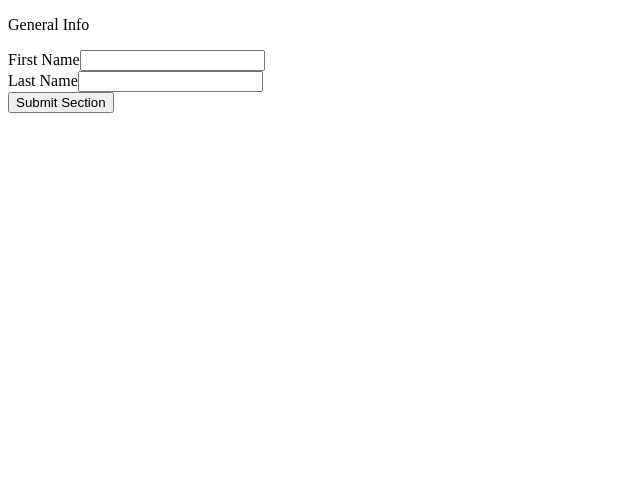
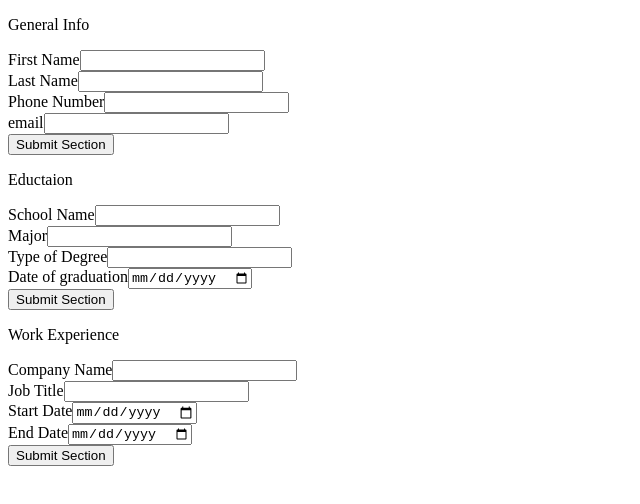
Before and after one commit to AlecBongard/cv-project, a React (Create React App) app: page / in a window 1280 px wide. Shown: the top 504 px of the page, without its empty margins (0-640 px from the left). Built offline with nearby package versions, Linux system fonts and the light colour scheme.

Commit message:
Create education and work experience sections

```diff
--- a/src/App.js
+++ b/src/App.js
@@ -18,6 +18,60 @@ class App extends Component{
         labelText: "Last Name",
         type: "text",
       },
+      {
+        name: "phone",
+        labelText: "Phone Number",
+        type: "tel"
+      },
+      {
+        name: "email",
+        labelText: "email",
+        type: "email"
+      }
+      ]}></Section>
+      <Section sectionID="education" sectionName="Eductaion" fields={[
+        {
+          name: "school",
+          labelText: "School Name",
+          type: "text"
+        },
+        {
+          name: "major",
+          labelText: "Major",
+          type: "text"
+        },
+        {
+          name: "degree-type",
+          labelText: "Type of Degree",
+          type: "text",
+        },
+        {
+          name: "grad-date",
+          labelText: "Date of graduation",
+          type: "date",
+        }
+      ]}></Section>
+      <Section sectionID="experience" sectionName="Work Experience" fields={[
+        {
+          name: "company",
+          labelText: "Company Name",
+          type: "text",
+        },
+        {
+          name: "job-title",
+          labelText: "Job Title",
+          type: "text"
+        },
+        {
+          name: "start",
+          labelText: "Start Date",
+          type: "date",
+        },
+        {
+          name: "end",
+          labelText: "End Date",
+          type: "date",
+        }
       ]}></Section>
     </div>)
   }
```
